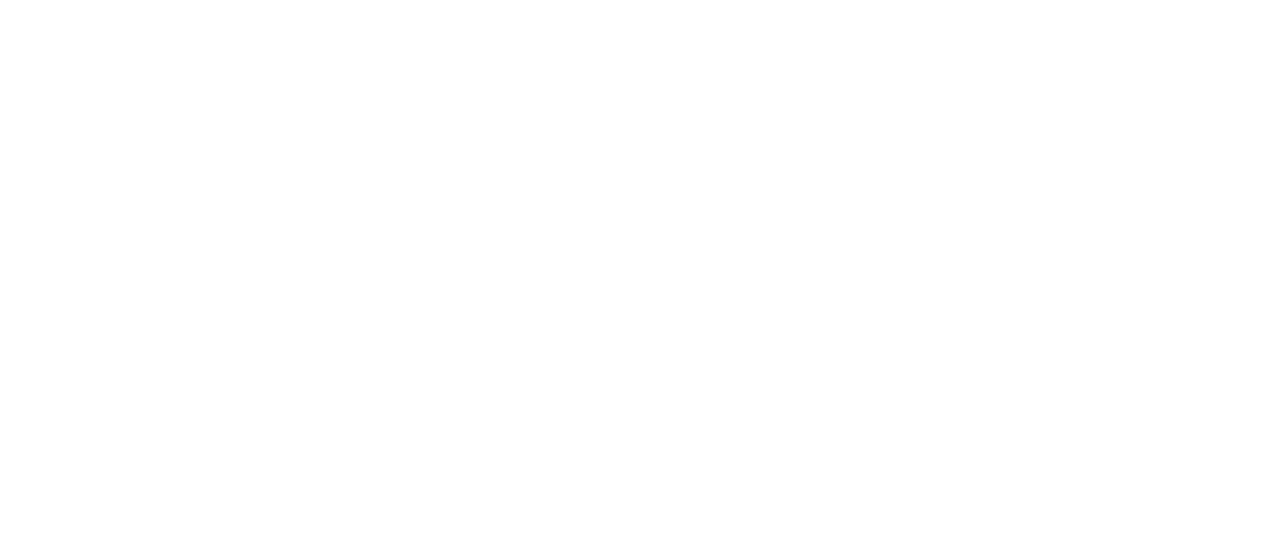
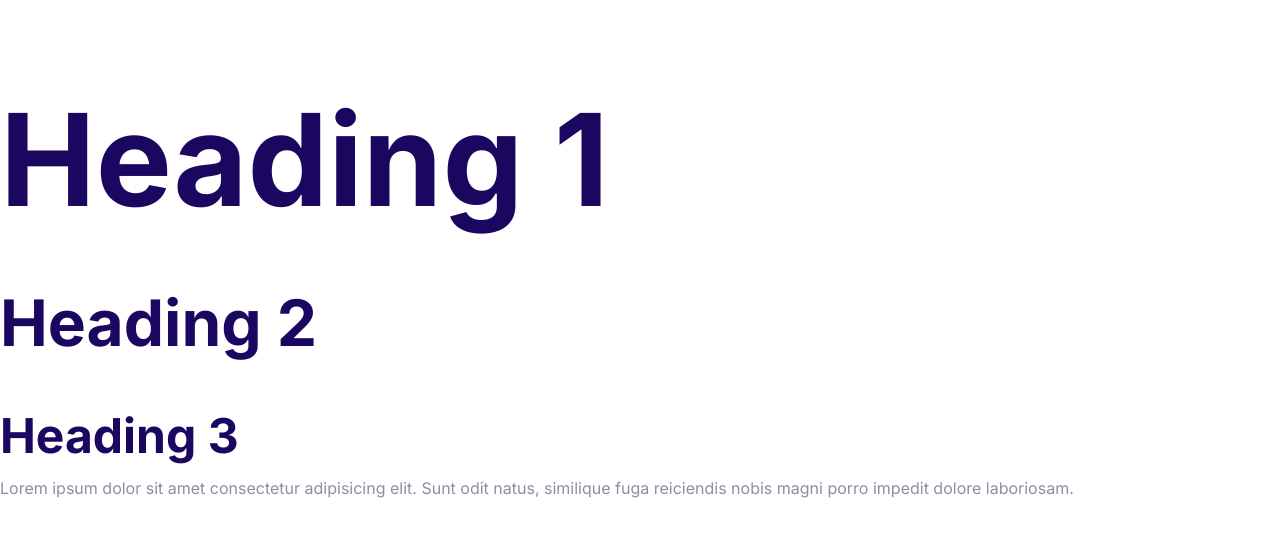
Before and after one commit to EndreNordtvedt/HostingWebsite, a plain HTML site: page index.html in a window 1280 px wide. Drawn offline with Linux system fonts and the light colour scheme.

Commit message:
defined the styles for the fonts

```diff
--- a/css/styles.css
+++ b/css/styles.css
@@ -5,3 +5,49 @@
     --color-headings: #1b0760;
     --color-body: #918ca4;
 }
+
+html{
+    font-size: 62,5%;
+}
+
+body{
+    font-family: Inter, Arial, Helvetica, sans-serif;
+    font-size: 2,4rem;
+    color: var(--color-body);
+}
+
+h1,
+h2,
+h3{
+    color: var(--color-headings);
+    margin-bottom: 1rem;
+}
+
+h1{
+    font-size: 7rem;
+}
+h2{
+    font-size: 4rem;
+}
+h3{
+    font-size: 3rem;
+}
+
+p{
+    margin-top: 0;
+}
+
+@media screen and (min-width: 1024px) {
+    body{
+        font-size: 1,8rem;
+    }
+    h1{
+        font-size: 8rem;
+    }
+    h2{
+        font-size: 4rem;
+    }
+    h3{
+        font-size: 2,4rem;
+    }
+}
--- a/index.html
+++ b/index.html
@@ -4,11 +4,18 @@
     <meta charset="UTF-8">
     <meta name="viewport" content="width=device-width, initial-scale=1.0">
     <title>Document</title>
+    <link rel="preconnect" href="https://fonts.googleapis.com">
+    <link rel="preconnect" href="https://fonts.gstatic.com" crossorigin>
+    <link href="https://fonts.googleapis.com/css2?family=Inter:wght@400;700&display=swap" rel="stylesheet">
     <link rel="stylesheet" href="css/normalize.css"/>
     <link rel="stylesheet" href="css/styles.css"/>
 
+
 </head>
 <body>
-
+    <h1>Heading 1</h1>
+    <h2>Heading 2</h2>
+    <h3>Heading 3</h3>
+    <p>Lorem ipsum dolor sit amet consectetur adipisicing elit. Sunt odit natus, similique fuga reiciendis nobis magni porro impedit dolore laboriosam.</p>
 </body>
 </html>
```
